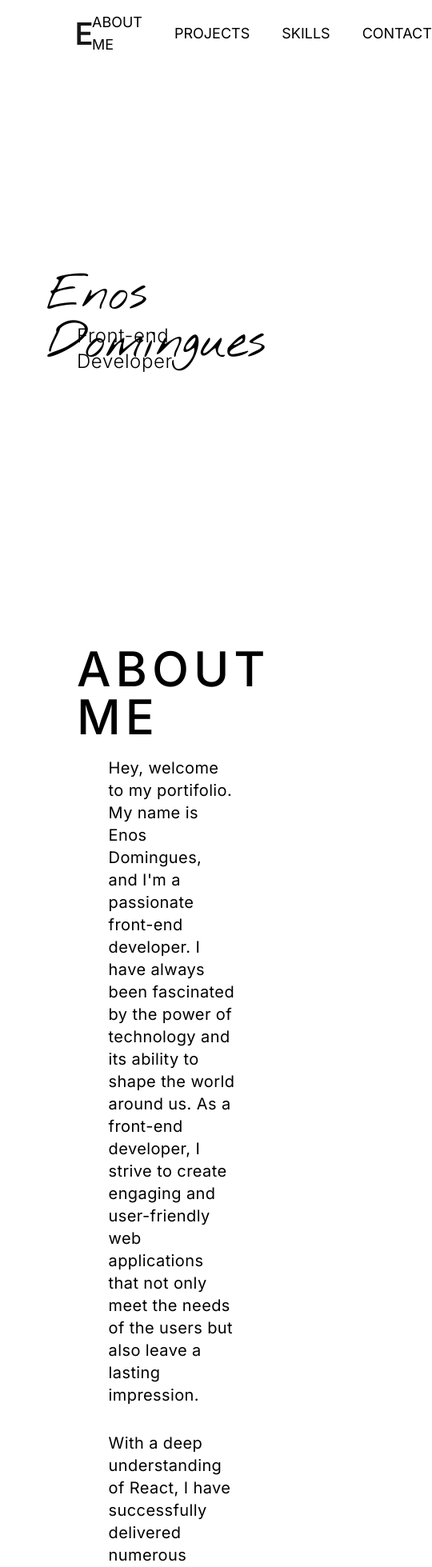
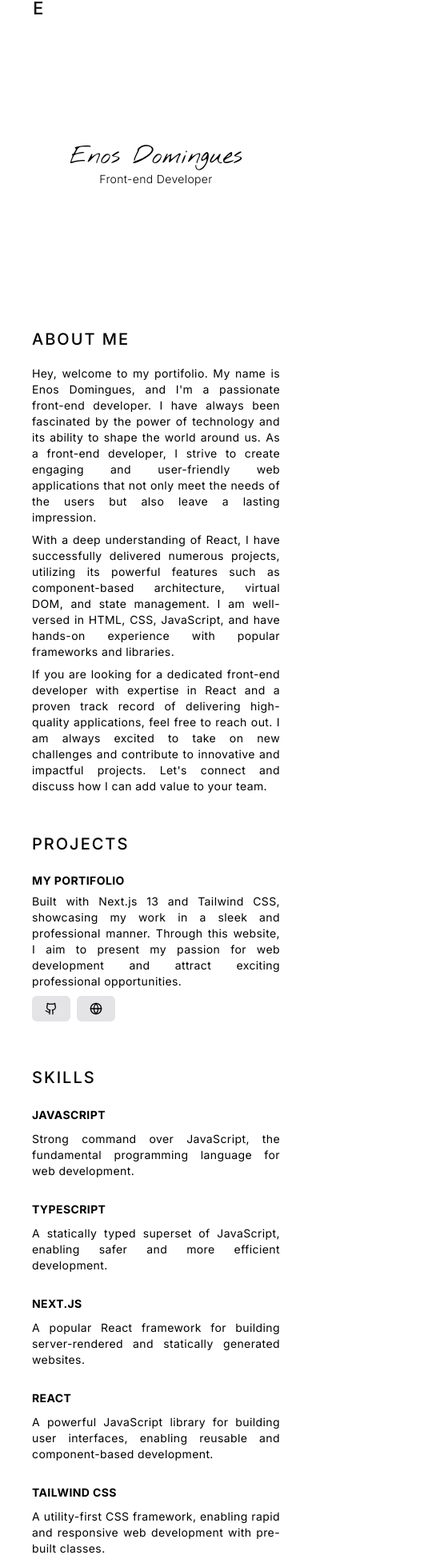
Before and after one commit to EnosDomingues/enos_portifolio, a Next.js app: page / in a window 390 px wide. Shown: the part 38-1997 px from the top of the page at 80% size, 540 px wide, since content can reach past the window. Built offline with nearby package versions, Linux system fonts and the light colour scheme.

Commit message:
feat: mobile responsivity

```diff
--- a/src/app/page.tsx
+++ b/src/app/page.tsx
@@ -7,7 +7,7 @@ import { Skills } from '@/components/Skills'
 
 export default function Home() {
   return (
-    <main className="flex min-h-screen flex-col px-24 py-16">
+    <main className="flex min-h-screen flex-col px-10 pt-8 md:px-24 md:pt-16">
       <Header />
       <Hero />
       <About />
--- a/src/components/About.tsx
+++ b/src/components/About.tsx
@@ -1,14 +1,14 @@
 export function About() {
   return (
     <section
-      className="flex flex-col tracking-wide leading-relaxed scroll-mt-10"
+      className="flex flex-col tracking-wide leading-relaxed scroll-mt-16 md:h-screen"
       id="about"
     >
-      <h2 className="uppercase font-medium text-6xl tracking-widest">
+      <h2 className="uppercase font-medium xl:text-6xl md:text-4xl tracking-widest lg:text-5xl text-xl">
         About me
       </h2>
-      <div className="pl-[20%] pt-[10%] PR-[5%]">
-        <p className="text-xl">
+      <div className="sm:pl-[10%] md:pl-[15%] lg:pl-[20%] pt-[6%] md:pr-[5%]">
+        <p className="xl:text-xl lg:text-lg md:text-base text-sm text-justify">
           Hey, welcome to my portifolio. My name is Enos Domingues, and I&apos;m
           a passionate front-end developer. I have always been fascinated by the
           power of technology and its ability to shape the world around us. As a
@@ -17,7 +17,7 @@ export function About() {
           a lasting impression.
         </p>
 
-        <p className="mt-8 text-xl">
+        <p className="mt-2 lg:mt-8 xl:text-xl lg:text-lg md:text-base text-sm text-justify">
           With a deep understanding of React, I have successfully delivered
           numerous projects, utilizing its powerful features such as
           component-based architecture, virtual DOM, and state management. I am
@@ -25,7 +25,7 @@ export function About() {
           with popular frameworks and libraries.
         </p>
 
-        <p className="mt-8 text-xl">
+        <p className="mt-2 lg:mt-8 xl:text-xl lg:text-lg md:text-base text-sm text-justify">
           If you are looking for a dedicated front-end developer with expertise
           in React and a proven track record of delivering high-quality
           applications, feel free to reach out. I am always excited to take on
--- a/src/components/Contact.tsx
+++ b/src/components/Contact.tsx
@@ -2,39 +2,42 @@ import { LinkedinIcon, Mail } from 'lucide-react'
 
 export function Contact() {
   return (
-    <section className="flex flex-col mt-56 scroll-mt-10" id="contact">
-      <h2 className="uppercase font-medium text-6xl tracking-widest">
+    <section
+      className="flex flex-col tracking-wide leading-relaxed scroll-mt-16 mt-12"
+      id="contact"
+    >
+      <h2 className="uppercase font-medium xl:text-6xl md:text-4xl tracking-widest lg:text-5xl text-xl">
         Contact
       </h2>
-      <div className="pl-[20%] pt-[10%] PR-[5%]">
-        <div className="grid grid-cols-[100px_1fr] grid-rows-1 place-items-start">
-          <div className="w-full h-full grid place-items-center">
-            <LinkedinIcon size={34} strokeWidth={1} />
-          </div>
+      <div className="sm:pl-[10%] md:pl-[15%] lg:pl-[20%] pt-[6%] md:pr-[5%] mb-[6%]">
+        <div className="grid md:grid-cols-[1fr] grid-cols-[40px_1fr] grid-rows-1 place-items-start">
           <div>
-            <span className="flex h-full text-md font-semibold">Linkedin</span>
+            <span className="flex  h-full gap-2 w-full text-sm md:text-md">
+              <LinkedinIcon className="h-5 w-5" strokeWidth={1.5} />
+              <span className="translate-y-[3px] font-semibold">Linkedin</span>
+            </span>
 
             <a
               href="https://linkedin.com/in/enos-domingues-a8541b277"
-              className="font-semibold text-sm text-blue-700"
+              className="font-semibold text-xs md:text-sm text-blue-700"
               target="_blank"
               rel="noreferrer"
             >
-              linkedin.com/in/enos-domingues-a8541b277
+              linkedin.com/in/enosdomingues
             </a>
           </div>
         </div>
 
-        <div className="grid grid-cols-[100px_1fr] grid-rows-1 place-items-start mt-8">
-          <div className="w-full h-full grid place-items-center">
-            <Mail size={34} strokeWidth={1} />
-          </div>
+        <div className="grid md:grid-cols-[1fr] grid-cols-[40px_1fr] grid-rows-1 place-items-start mt-2">
           <div>
-            <span className="flex h-full text-md font-semibold">Email</span>
+            <span className="flex  h-full gap-2 w-full text-sm md:text-md">
+              <Mail className="h-5 w-5" strokeWidth={1.5} />
+              <span className="font-semibold">Email</span>
+            </span>
 
             <a
               href="mailto:mail@enos.dev"
-              className="font-semibold text-sm text-blue-700"
+              className="font-semibold text-xs md:text-sm text-blue-700"
             >
               mail@enos.dev
             </a>
--- a/src/components/Header.tsx
+++ b/src/components/Header.tsx
@@ -5,32 +5,36 @@ import portifolioLogo from '../assets/logo.svg'
 export function Header() {
   return (
     <header className="flex items-center justify-between h-8">
-      <Image src={portifolioLogo} alt="" />
-      <nav className="flex text-lg gap-10 uppercase">
+      <Image
+        src={portifolioLogo}
+        alt=""
+        className="md:w-6 md:h-6 lg:w-8 lg:h-8 w-4 h-4"
+      />
+      <nav className="md:flex text-lg gap-10 uppercase hidden">
         <a
           href="#about"
-          className="group flex flex-col items-center justify-center"
+          className="group flex flex-col items-center justify-center md:text-sm"
         >
           About me
           <div className="w-0 h-px bg-black group-hover:w-full transition-all"></div>
         </a>
         <a
           href="#projects"
-          className="group flex flex-col items-center justify-center"
+          className="group flex flex-col items-center justify-center md:text-sm"
         >
           Projects
           <div className="w-0 h-px bg-black group-hover:w-full transition-all"></div>
         </a>
         <a
           href="#skills"
-          className="group flex flex-col items-center justify-center"
+          className="group flex flex-col items-center justify-center md:text-sm"
         >
           Skills
           <div className="w-0 h-px bg-black group-hover:w-full transition-all"></div>
         </a>
         <a
           href="#contact"
-          className="group flex flex-col items-center justify-center"
+          className="group flex flex-col items-center justify-center md:text-sm"
         >
           Contact
           <div className="w-0 h-px bg-black group-hover:w-full transition-all"></div>
--- a/src/components/Hero.tsx
+++ b/src/components/Hero.tsx
@@ -1,13 +1,17 @@
 export function Hero() {
   return (
     <section
-      className="h-[calc(100vh-6rem)] flex flex-col items-center justify-center"
+      className="h-96 sm:h-[calc(100vh-2rem)] md:h-[calc(100vh-6rem)] flex flex-col items-center justify-center"
       id="hero"
     >
-      <h1 className="text-2xl translate-y-16 font-light tracking-wide">
-        Front-end Developer
-      </h1>
-      <h2 className="font-alt text-6xl -translate-y-16">Enos Domingues</h2>
+      <div className="sm:-translate-y-10 flex flex-col items-center justify-center">
+        <h1 className="xl:text-2xl lg:text-xl md:text-lg text-sm xl:translate-y-12 lg:translate-y-10 md:translate-y-8 translate-y-6 font-light tracking-wide">
+          Front-end Developer
+        </h1>
+        <h2 className="font-alt xl:text-6xl text-3xl md:text-4xl lg:text-5xl xl:-translate-y-14 lg:-translate-y-12 md:-translate-y-10 -translate-y-8">
+          Enos Domingues
+        </h2>
+      </div>
     </section>
   )
 }
--- a/src/components/Projects.tsx
+++ b/src/components/Projects.tsx
@@ -2,35 +2,38 @@ import { Github, Globe } from 'lucide-react'
 
 export function Projects() {
   return (
-    <section className="flex flex-col mt-56 scroll-mt-10" id="projects">
-      <h2 className="uppercase font-medium text-6xl tracking-widest">
+    <section
+      className="flex flex-col tracking-wide leading-relaxed scroll-mt-16 mt-12"
+      id="projects"
+    >
+      <h2 className="uppercase font-medium xl:text-6xl md:text-4xl tracking-widest lg:text-5xl text-xl">
         Projects
       </h2>
-      <div className="pl-[20%] pt-[10%] PR-[5%]">
-        <div className="border-b border-gray-900 p-4">
-          <header className="mb-4">
-            <span className="uppercase font-bold">My portifolio</span>
+      <div className="sm:pl-[10%] md:pl-[15%] lg:pl-[20%] pt-[6%] md:pr-[5%]">
+        <div className="">
+          <header className="mb-1">
+            <span className="uppercase font-bold text-sm">My portifolio</span>
           </header>
-          <p className="text-xl">
+          <p className="md:text-xl text-sm text-justify">
             Built with Next.js 13 and Tailwind CSS, showcasing my work in a
             sleek and professional manner. Through this website, I aim to
             present my passion for web development and attract exciting
             professional opportunities.
           </p>
-          <div className="flex items-center gap-2 mt-4">
+          <div className="flex items-center gap-2 my-2">
             <a
               href="http://"
-              className="flex items-center bg-zinc-200 px-4 py-2 gap-2 rounded-md hover:bg-slate-200 transition-all"
+              className="flex items-center bg-zinc-200 md:bg-zinc-200 px-4 py-2 gap-2 rounded-md hover:bg-slate-200 transition-all"
             >
-              <Github size={18} />
-              <span>Github</span>
+              <Github className="w-4 h-4" />
+              <span className="hidden md:flex">Github</span>
             </a>
             <a
               href="http://"
-              className="flex items-center bg-zinc-200 px-4 py-2 gap-2 rounded-md hover:bg-slate-200 transition-all"
+              className="flex items-center bg-zinc-200 md:bg-zinc-200 px-4 py-2 gap-2 rounded-md hover:bg-slate-200 transition-all"
             >
-              <Globe size={18} />
-              <span>Website</span>
+              <Globe className="w-4 h-4" />
+              <span className="hidden md:flex">Website</span>
             </a>
           </div>
         </div>
--- a/src/components/Skills.tsx
+++ b/src/components/Skills.tsx
@@ -1,44 +1,41 @@
 export function Skills() {
   return (
-    <section className="flex flex-col mt-56 scroll-mt-10" id="skills">
-      <h2 className="uppercase font-medium text-6xl tracking-widest">Skills</h2>
-      <div className="pl-[20%] pt-[10%] PR-[5%]">
+    <section
+      className="flex flex-col tracking-wide leading-relaxed scroll-mt-16 mt-12"
+      id="skills"
+    >
+      <h2 className="uppercase font-medium xl:text-6xl md:text-4xl tracking-widest lg:text-5xl text-xl">
+        Skills
+      </h2>
+      <div className="sm:pl-[10%] md:pl-[15%] lg:pl-[20%] pt-[6%] md:pr-[5%]">
         <ul>
           <li>
-            <span className="uppercase font-bold py-1 border-b border-gray-900">
-              JavaScript
-            </span>
-            <p className="text-xl py-2">
+            <span className="uppercase font-bold py-1 text-sm">JavaScript</span>
+            <p className="text-sm md:text-xl py-2 text-justify">
               Strong command over JavaScript, the fundamental programming
               language for web development.
             </p>
           </li>
 
           <li className="mt-4">
-            <span className="uppercase font-bold py-1 border-b border-gray-900">
-              TypeScript
-            </span>
-            <p className="text-xl py-2">
+            <span className="uppercase font-bold py-1 text-sm">TypeScript</span>
+            <p className="text-sm md:text-xl py-2 text-justify">
               A statically typed superset of JavaScript, enabling safer and more
               efficient development.
             </p>
           </li>
 
           <li className="mt-4">
-            <span className="uppercase font-bold py-1 border-b border-gray-900">
-              Next.JS
-            </span>
-            <p className="text-xl py-2">
+            <span className="uppercase font-bold py-1 text-sm">Next.JS</span>
+            <p className="text-sm md:text-xl py-2 text-justify">
               A popular React framework for building server-rendered and
               statically generated websites.
             </p>
           </li>
 
           <li className="mt-4">
-            <span className="uppercase font-bold py-1 border-b border-gray-900">
-              React
-            </span>
-            <p className="text-xl py-2">
+            <span className="uppercase font-bold py-1 text-sm">React</span>
+            <p className="text-sm md:text-xl py-2 text-justify">
               A powerful JavaScript library for building user interfaces,
               enabling reusable and component-based development.
             </p>
@@ -48,17 +45,17 @@ export function Skills() {
             <span className="uppercase font-bold py-1 border-b border-gray-900">
               Node.JS
             </span>
-            <p className="text-xl py-2">
+             <p className="text-sm md:text-xl py-2 text-justify">
               A server-side JavaScript runtime environment, for building
               scalable and efficient back-end applications.
             </p>
           </li> */}
 
           <li className="mt-4">
-            <span className="uppercase font-bold py-1 border-b border-gray-900">
+            <span className="uppercase font-bold py-1 text-sm">
               Tailwind CSS
             </span>
-            <p className="text-xl py-2">
+            <p className="text-sm md:text-xl py-2 text-justify">
               A utility-first CSS framework, enabling rapid and responsive web
               development with pre-built classes.
             </p>
```
